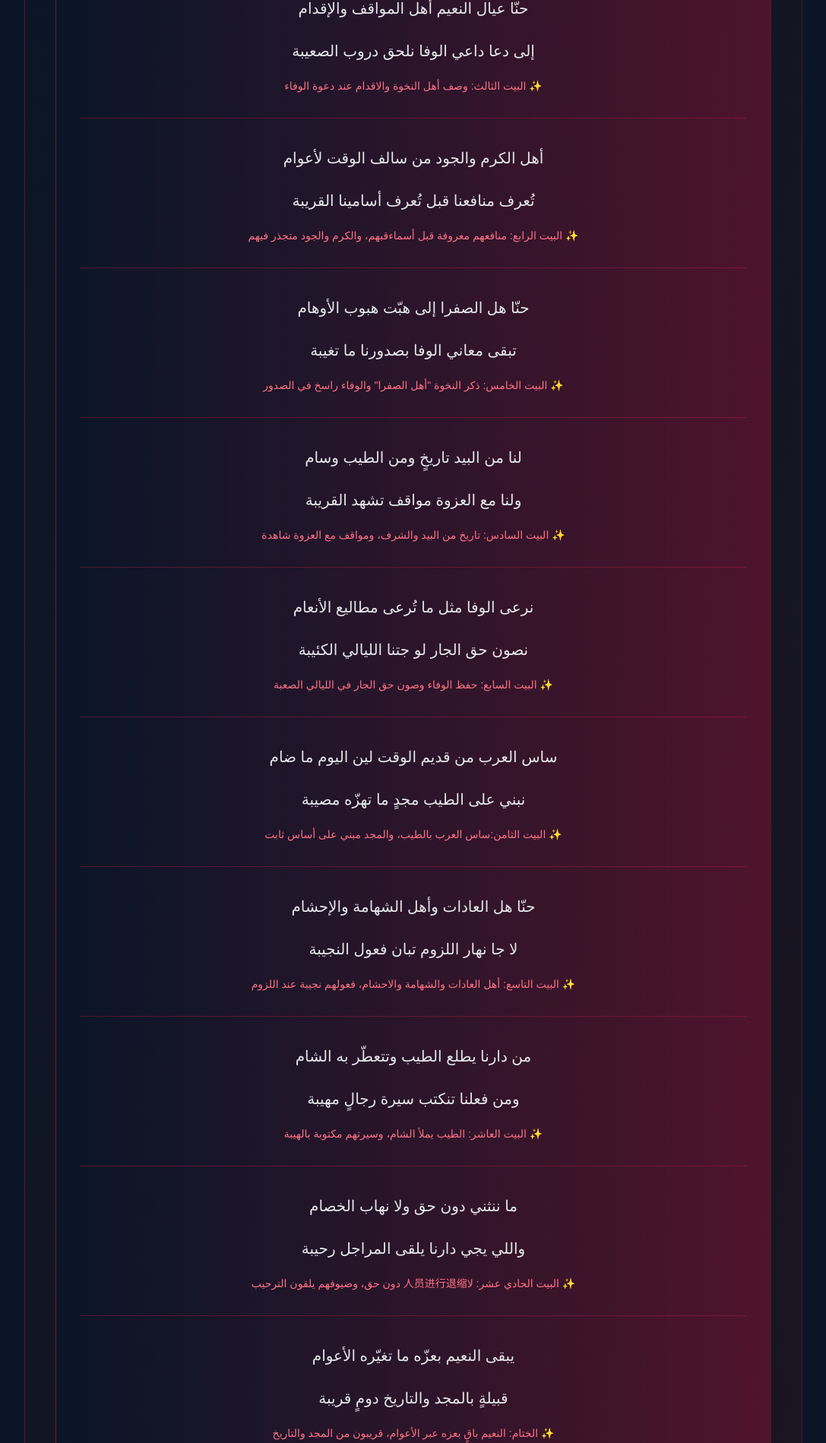
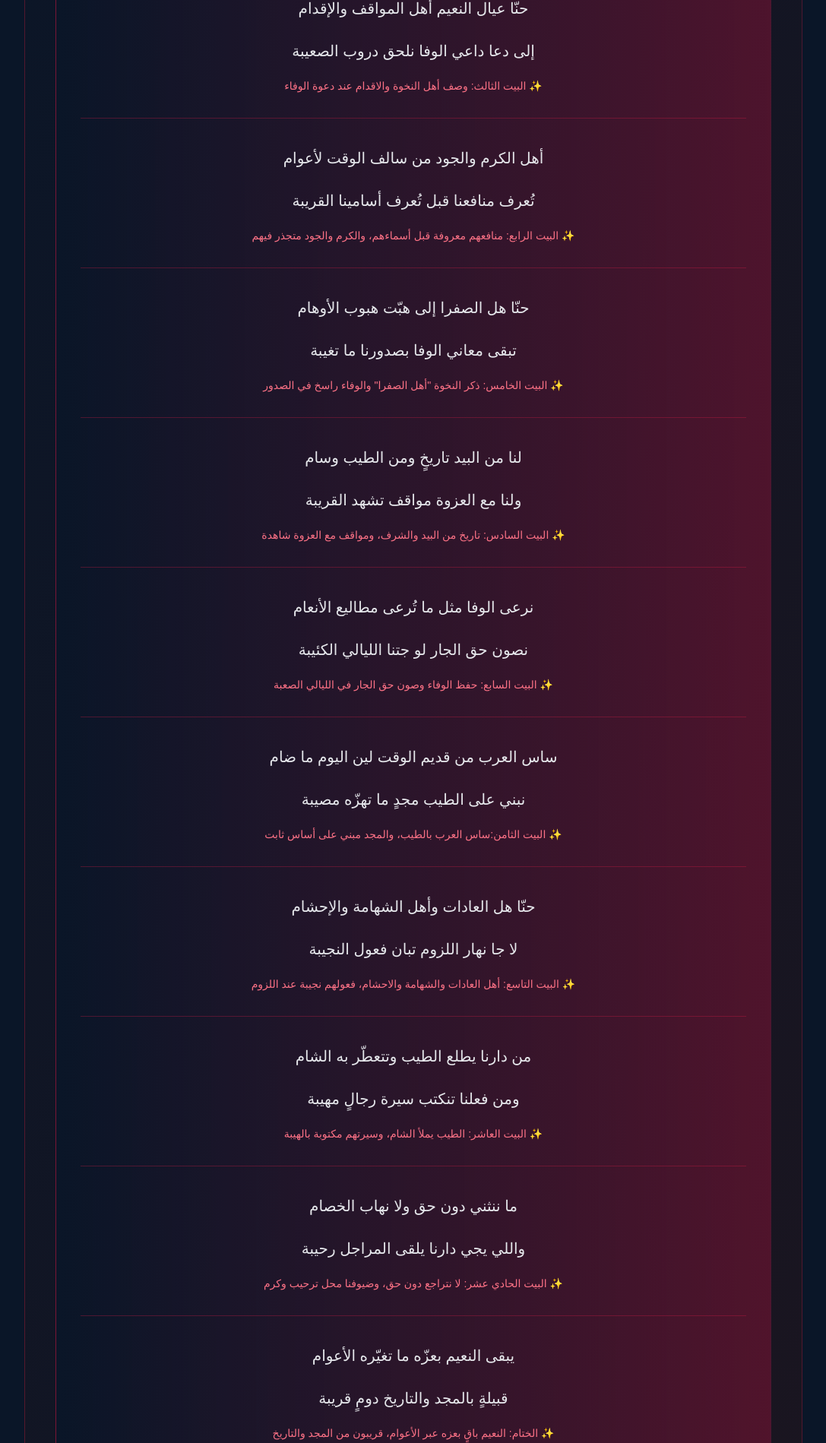
Before and after one commit to qabilatalnaim/qabila-al-naim, a React (Vite) app: page /poetry in a window 1280 px wide. Shown: the part 2578-4477 px from the top of the page at 76% size, without its empty margins (96-1183 px from the left). Built offline with nearby package versions, Linux system fonts and the light colour scheme.

Commit message:
Fix: Replace Chinese text with Arabic in PoetryPage explanation

```diff
--- a/src/pages/PoetryPage.tsx
+++ b/src/pages/PoetryPage.tsx
@@ -233,7 +233,7 @@ export default function PoetryPage() {
                   تُعرف منافعنا قبل تُعرف أسامينا القريبة
                 </p>
                 <p className="text-rose-400 text-center text-sm mt-4">
-                  ✨ البيت الرابع: منافعهم معروفة قبل أسماءقبهم، والكرم والجود متجذر فيهم
+                  ✨ البيت الرابع: منافعهم معروفة قبل أسماءهم، والكرم والجود متجذر فيهم
                 </p>
               </div>
 
@@ -324,7 +324,7 @@ export default function PoetryPage() {
                   واللي يجي دارنا يلقى المراجل رحيبة
                 </p>
                 <p className="text-rose-400 text-center text-sm mt-4">
-                  ✨ البيت الحادي عشر: لا人员进行退缩 دون حق، وضيوفهم يلقون الترحيب
+                  ✨ البيت الحادي عشر: لا نتراجع دون حق، وضيوفنا محل ترحيب وكرم
                 </p>
               </div>
 
```
